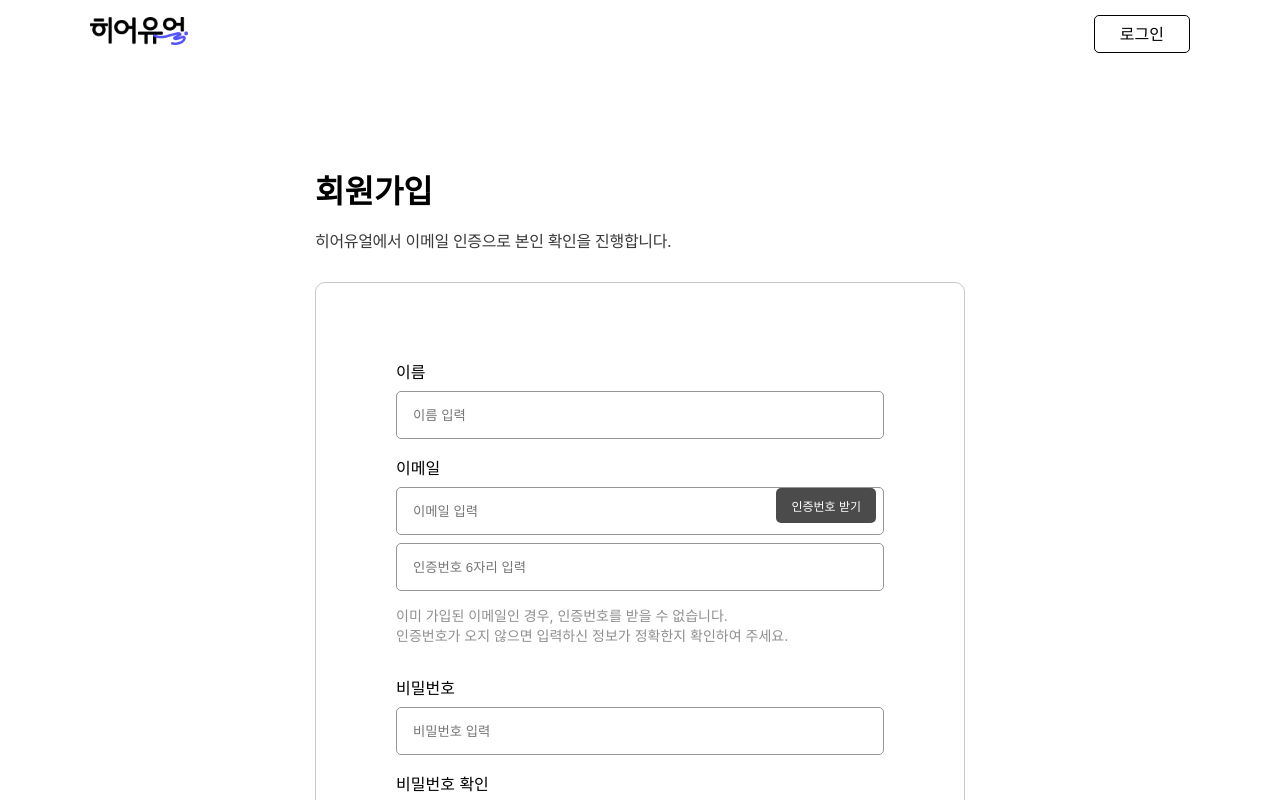
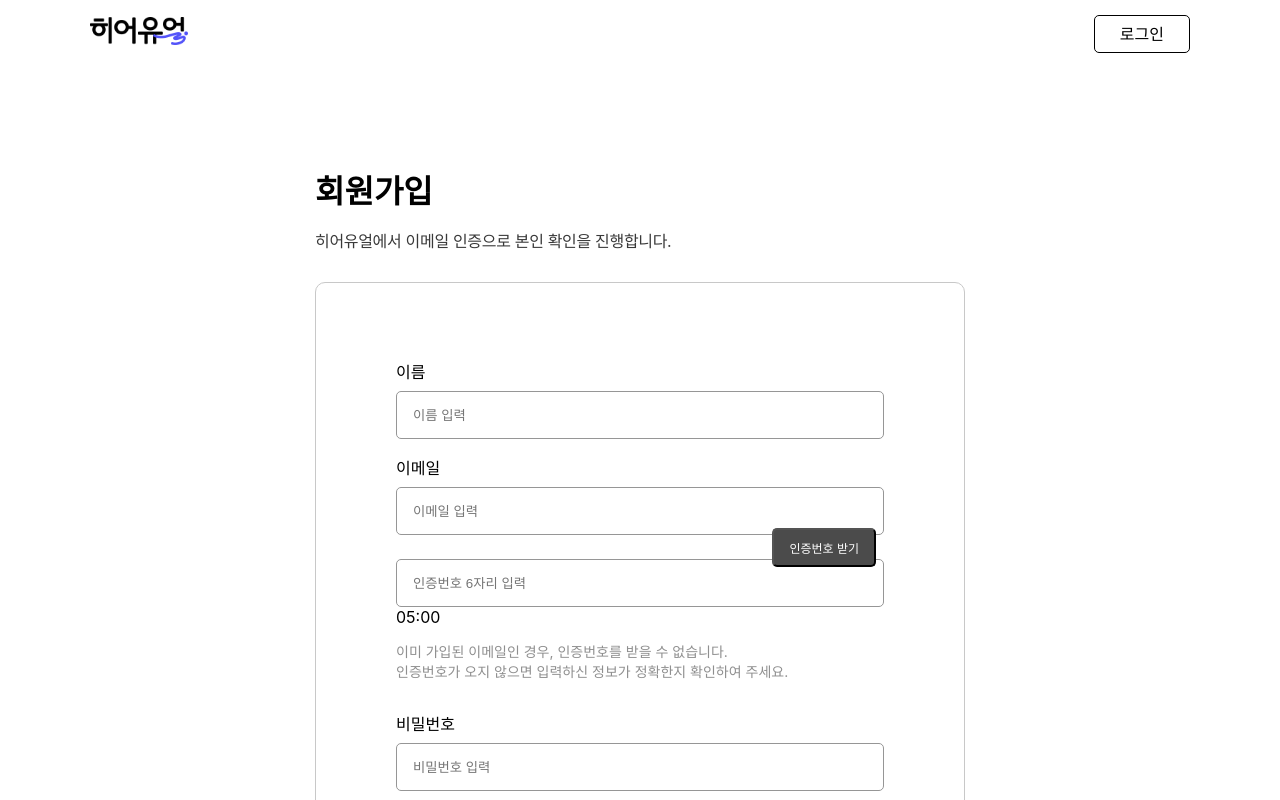
Before and after one commit to kimseowoo03/hereYoure, a React (Create React App) app: page /signup in a window 1280 px wide. Shown: the top 800 px of the page. Built offline with nearby package versions, Linux system fonts and the light colour scheme; the HTML template or start-up script is replaced by a standard one.

Commit message:
Feat: 인증번호 전송시 카운트 구현(#5)

```diff
--- a/src/components/Accounts/Signup.tsx
+++ b/src/components/Accounts/Signup.tsx
@@ -3,8 +3,18 @@ import useInput from "../../hooks/useInput";
 import style from "../../styles/Signup.module.scss";
 import Input from "../Input";
 import Button from "../Button";
+import { emailAuth } from "../../utils/emailAuth";
 
 const Signup = () => {
+  const [counter, setCounter] = useState(300);
+  const [viewCounter, setViewCounter] = useState(false)
+  const [intervalId, setIntervalId] = useState<NodeJS.Timeout | null>(null);
+
+  const minutes = Math.floor(counter / 60)
+    .toString()
+    .padStart(2, "0");
+  const seconds = (counter % 60).toString().padStart(2, "0");
+
   const [isChecked, setIsChecked] = useState(false);
   const [passwordMatch, setPasswordMatch] = useState(true);
   const [isPasswordValid, setIsPasswordValid] = useState(true);
@@ -23,24 +33,45 @@ const Signup = () => {
     confirmPassword.reset();
   };
 
+  const handleEmailAuthClick = async () => {
+    // 비동기 이메일 인증 작업 수행
+    await emailAuth("kimseowoo03@gmail.com");
+
+    //기존 실행되는 interval 중단하고 카운터 초기화
+    if (intervalId) {
+      clearInterval(intervalId);
+      setCounter(300);
+    }
+
+    // 새로운 interval을 시작
+    setViewCounter(true);
+    const newIntervalId = setInterval(() => {
+      setCounter((prevCounter) => prevCounter - 1);
+
+      if (counter === 0) {
+        clearInterval(newIntervalId);
+      }
+    }, 1000);
+
+    //새로운 interval 업데이트
+    setIntervalId(newIntervalId);
+  };
+
   const handleSubmit = (event: React.FormEvent<HTMLFormElement>) => {
     event.preventDefault();
-    console.log(
-      name.value,
-      email.value,
-      password.value,
-    );
+    console.log(name.value, email.value, password.value);
     allInputValuesReset();
   };
 
-  const  handleConfirmPasswordBlur = () => {
-    setPasswordMatch(password.value === confirmPassword.value)
-  }
+  const handleConfirmPasswordBlur = () => {
+    setPasswordMatch(password.value === confirmPassword.value);
+  };
 
-  const  handlePasswordBlur = () => {
-    let reg = /^(?=.*[A-Za-z])(?=.*\d)(?=.*[$@$!%*#?&])[A-Za-z\d$@$!%*#?&]{8,16}$/
-    setIsPasswordValid(reg.test(password.value.toString()))
-  }
+  const handlePasswordBlur = () => {
+    let reg =
+      /^(?=.*[A-Za-z])(?=.*\d)(?=.*[$@$!%*#?&])[A-Za-z\d$@$!%*#?&]{8,16}$/;
+    setIsPasswordValid(reg.test(password.value.toString()));
+  };
 
   return (
     <div className={style.layout}>
@@ -64,10 +95,13 @@ const Signup = () => {
               placeholder={"이메일 입력"}
               onChange={email.onChange}
               autoComplete={"off"}
-            />
-            <a href="/" className={style["inner-button"]}>
-              인증번호 받기
-            </a>
+            ><button
+            type="button"
+            onClick={handleEmailAuthClick}
+            className={style["inner-button"]}
+          >
+            인증번호 받기
+          </button></Input>
             <Input
               type={"number"}
               label={""}
@@ -75,8 +109,12 @@ const Signup = () => {
               placeholder={"인증번호 6자리 입력"}
               onChange={emailVerificationNumber.onChange}
               autoComplete={"off"}
-              max={"6"}
-            />
+              maxLength={6}
+            >
+              <span className={viewCounter?style["auth-timer"]:style["display-none"]}>
+                {minutes}:{seconds}
+              </span>
+            </Input>
             <p>
               이미 가입된 이메일인 경우, 인증번호를 받을 수 없습니다.
               <br />
@@ -91,7 +129,11 @@ const Signup = () => {
               autoComplete={"off"}
               onBlur={handlePasswordBlur}
             />
-            {!isPasswordValid && <p className={style.alert}>8~16자 영문 대 소문자, 숫자, 특수문자를 사용하세요.</p>}
+            {!isPasswordValid && (
+              <p className={style.alert}>
+                8~16자 영문 대 소문자, 숫자, 특수문자를 사용하세요.
+              </p>
+            )}
             <Input
               type={isChecked ? "text" : "password"}
               label={"비밀번호 확인"}
@@ -101,7 +143,9 @@ const Signup = () => {
               onBlur={handleConfirmPasswordBlur}
               autoComplete={"off"}
             />
-            {!passwordMatch && <p className={style.alert}>비밀번호가 일치하지 않습니다.</p>}
+            {!passwordMatch && (
+              <p className={style.alert}>비밀번호가 일치하지 않습니다.</p>
+            )}
             <div className={style["password-checkbox"]}>
               <input
                 type="checkbox"
```
